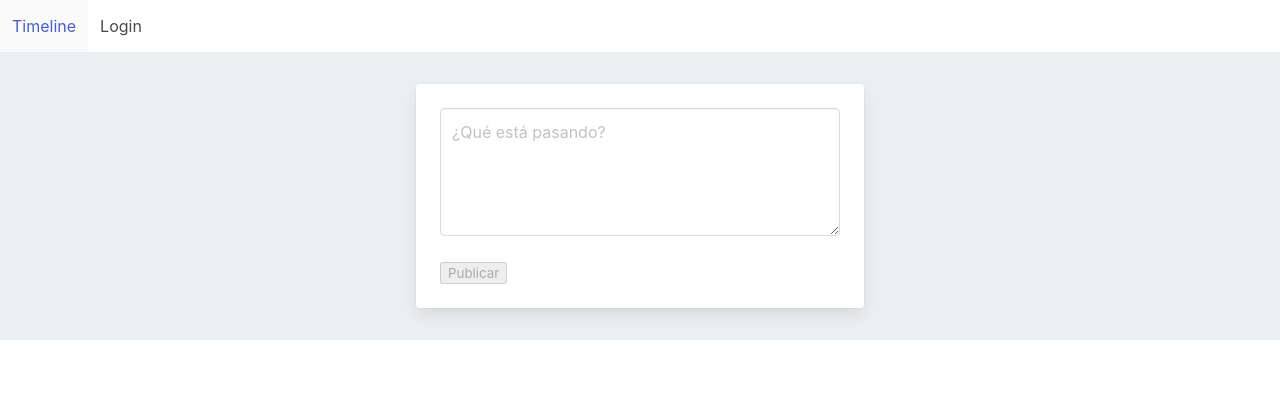
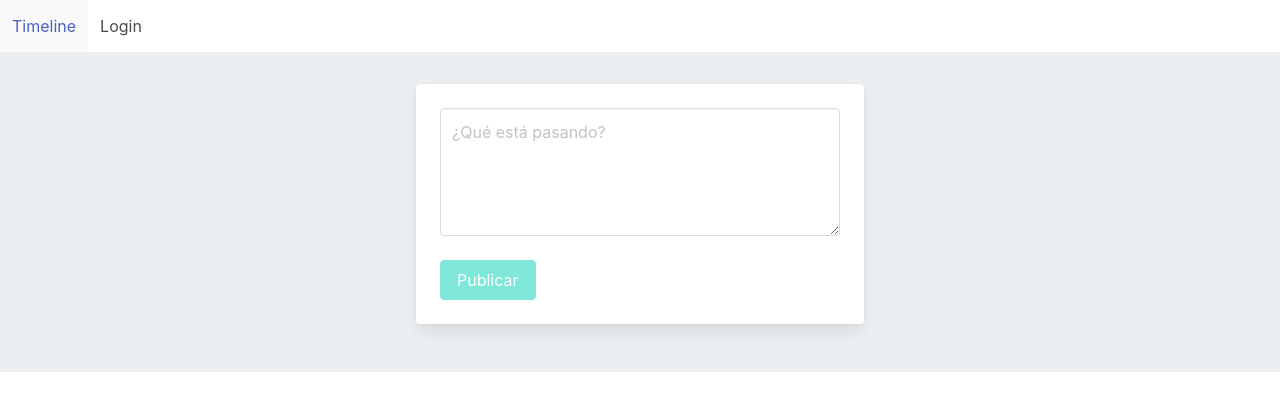
Before and after one commit to Shadier/curso_vue, a Vue app: page / in a window 1280 px wide. Shown: the top 410 px of the page. Built offline with nearby package versions, Linux system fonts and the light colour scheme.

Commit message:
add a component for action button

```diff
--- a/src/modules/timeline/Timeline.vue
+++ b/src/modules/timeline/Timeline.vue
@@ -2,7 +2,7 @@
     <div class="timeline">
         <NavBar />
         <div class="container">
-            <Editor placeholder="¿Qué está pasando?" @post="createPost"/>
+            <Editor placeholder="¿Qué está pasando?" :on-post="createPost"/>
             <template v-for="post in posts">
                 <Card :key="post.uid" :uid="post.uid" :content="post.content" :time-ago="post.date" />
             </template>
--- a/src/modules/timeline/components/Editor.vue
+++ b/src/modules/timeline/components/Editor.vue
@@ -1,6 +1,6 @@
 <template>
     <div class="editor">
-        <div class="card">
+        <div class="card mb-4">
             <div class="card-content">
                 <div class="columns">
                     <div class="column">
@@ -9,7 +9,13 @@
                 </div>
                 <div class="columns">
                     <div class="column">
-                        <button :disabled="!message" @click="dispatchPost">Publicar</button>
+                        <Action
+                            type="primary"
+                            :dispatch="dispatchPost"
+                            :is-disabled="!message"
+                        >
+                            Publicar
+                        </Action>
                     </div>
                 </div>
             </div>
@@ -18,10 +24,16 @@
 
 </template>
 <script>
+import Action from '@/shared/components/Action'
+
 export default {
     name: 'Editor',
+    components: {
+        Action,
+    },
     props: {
         placeholder: { type: String, default: 'Lorem ipsum...' },
+        onPost: { type: Function },
     },
     data() {
         return {
@@ -30,7 +42,7 @@ export default {
     },
     methods: {
         async dispatchPost() {
-            this.$emit('post', this.message);
+            await this.onPost(this.message);
             this.message = '';
         }
     }
--- /dev/null
+++ b/src/shared/components/Action.vue
@@ -0,0 +1,62 @@
+<template>
+  <button
+    class="button"
+    :class="classBuilder"
+    :disabled="isDisabled"
+    @click="onClick($event)"
+  >
+    <slot></slot>
+  </button>
+</template>
+<script>
+export default {
+  name: "Action",
+  props: {
+    type: { type: String, default: "light" },
+    size: { type: String, default: "normal" },
+    isBlock: { type: Boolean, default: false },
+    isOutlined: { type: Boolean, default: false },
+    isInverted: { type: Boolean, default: false },
+    isRounded: { type: Boolean, default: false },
+    isLoading: { type: Boolean, default: false },
+    isDisabled: { type: Boolean, default: false },
+    isRight: { type: Boolean, default: false },
+    isCentered: { type: Boolean, default: false },
+    dispatch: { type: Function },
+  },
+  data() {
+    return {
+      internalLoading: false,
+    };
+  },
+  computed: {
+    classBuilder() {
+      let classes = `is-${this.type} is-${this.size} `;
+      classes += this.isBlock ? "is-fullwidth " : "";
+      classes += this.isOutlined ? "is-outlined " : "";
+      classes += this.isInverted ? "is-inverted " : "";
+      classes += this.isRounded ? "is-rounded " : "";
+      classes += this.isRight ? "is-right " : "";
+      classes += this.isCentered ? "is-centered " : "";
+      classes += this.isLoading || this.internalLoading ? "is-loading " : "";
+      return classes;
+    },
+  },
+  methods: {
+    async onClick($event) {
+      if (this.dispatch === undefined) return this.$emit("click", $event);
+      this.internalLoading = true;
+      try {
+        const result = await this.dispatch();
+        this.internalLoading = false;
+        this.$emit("success", result);
+      } catch (reject) {
+        this.internalLoading = false;
+        this.$emit("error", reject);
+      }
+    },
+  },
+};
+</script>
+<style lang="scss" scoped>
+</style>
```
